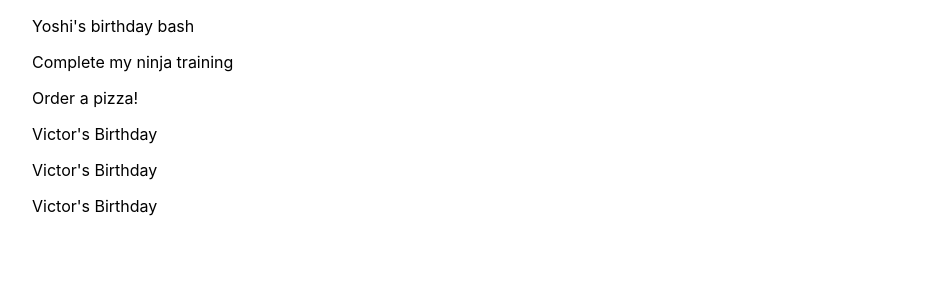
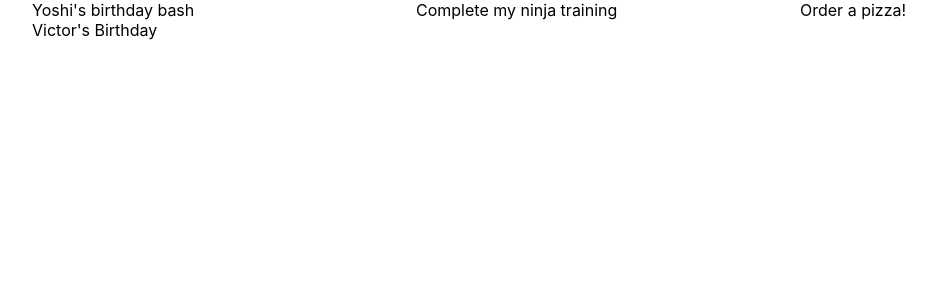
Before and after one commit to iamLolade/notepad, a React (Create React App) app: page / in a window 1280 px wide. Shown: the top 300 px of the page, without its empty margins (32-968 px from the left). Built offline with nearby package versions, Linux system fonts and the light colour scheme; data requests are answered from the project's data file; the HTML template or start-up script is replaced by a standard one.

Commit message:
Created and updated NoteCard component

```diff
--- a/data/db.json
+++ b/data/db.json
@@ -23,18 +23,6 @@
       "details": "March 8",
       "category": "reminder",
       "id": 4
-    },
-    {
-      "title": "Victor's Birthday",
-      "details": "March 8",
-      "category": "reminder",
-      "id": 5
-    },
-    {
-      "title": "Victor's Birthday",
-      "details": "March 8",
-      "category": "reminder",
-      "id": 6
     }
   ]
 }
--- /dev/null
+++ b/src/components/NoteCard.js
@@ -0,0 +1,11 @@
+import { Card, CardHeader, CardActions, Collapse, Avatar } from "@mui/material";
+
+const NoteCard = ({note}) => {
+    return (
+        <div>
+            { note.title }
+        </div>
+     );
+}
+
+export default NoteCard;
--- a/src/pages/Notes.js
+++ b/src/pages/Notes.js
@@ -1,5 +1,6 @@
 import { useEffect, useState } from "react";
 import { Container, Grid, Paper } from "@mui/material";
+import NoteCard from "../components/NoteCard";
 
 const Notes = () => {
 
@@ -13,11 +14,13 @@ const Notes = () => {
 
     return (
         <Container>
-            <div>
-                {notes.map(note => (
-                    <p key={note.id}>{ note.title }</p>
-                ))}
-            </div>
+            <Grid container>
+                    {notes.map(note => (
+                        <Grid item xs={12} md={6} lg={4} key={note.id}>
+                            <NoteCard note={note}/>
+                        </Grid>
+                    ))}
+            </Grid>
         </Container>
      );
 }
```
